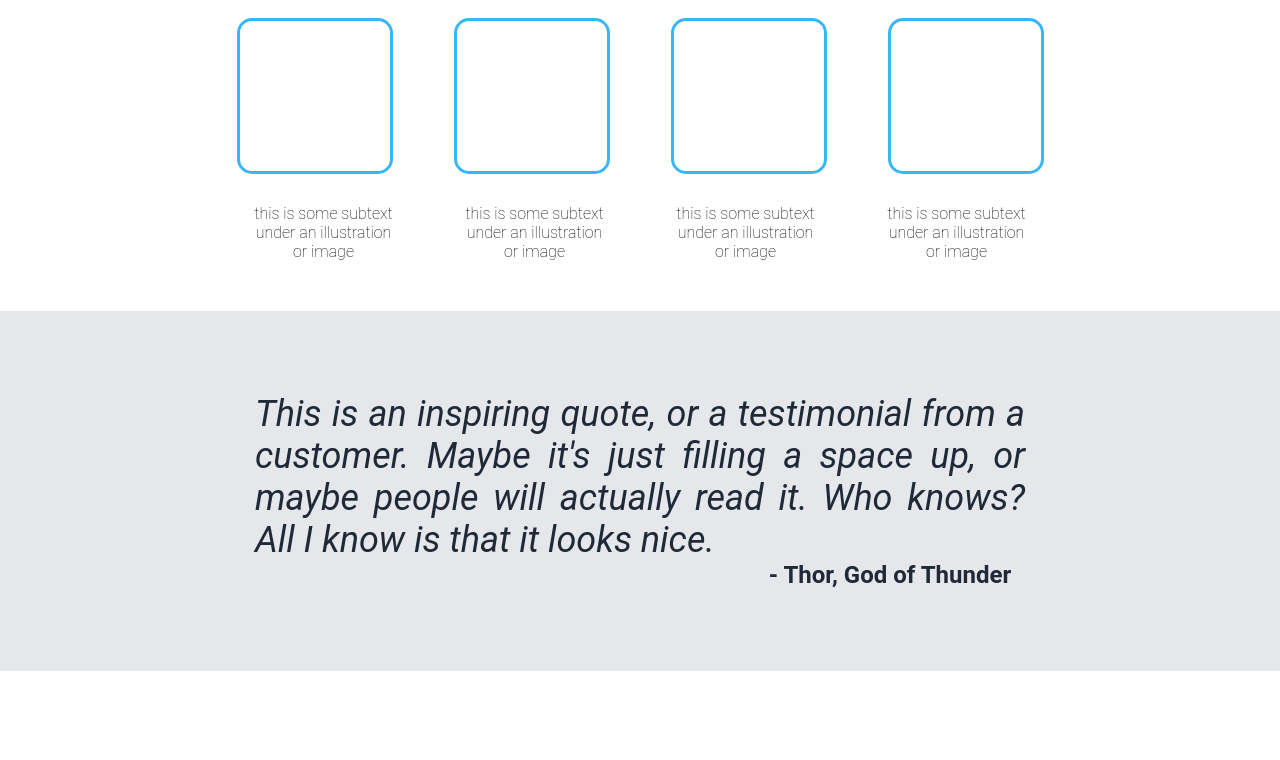
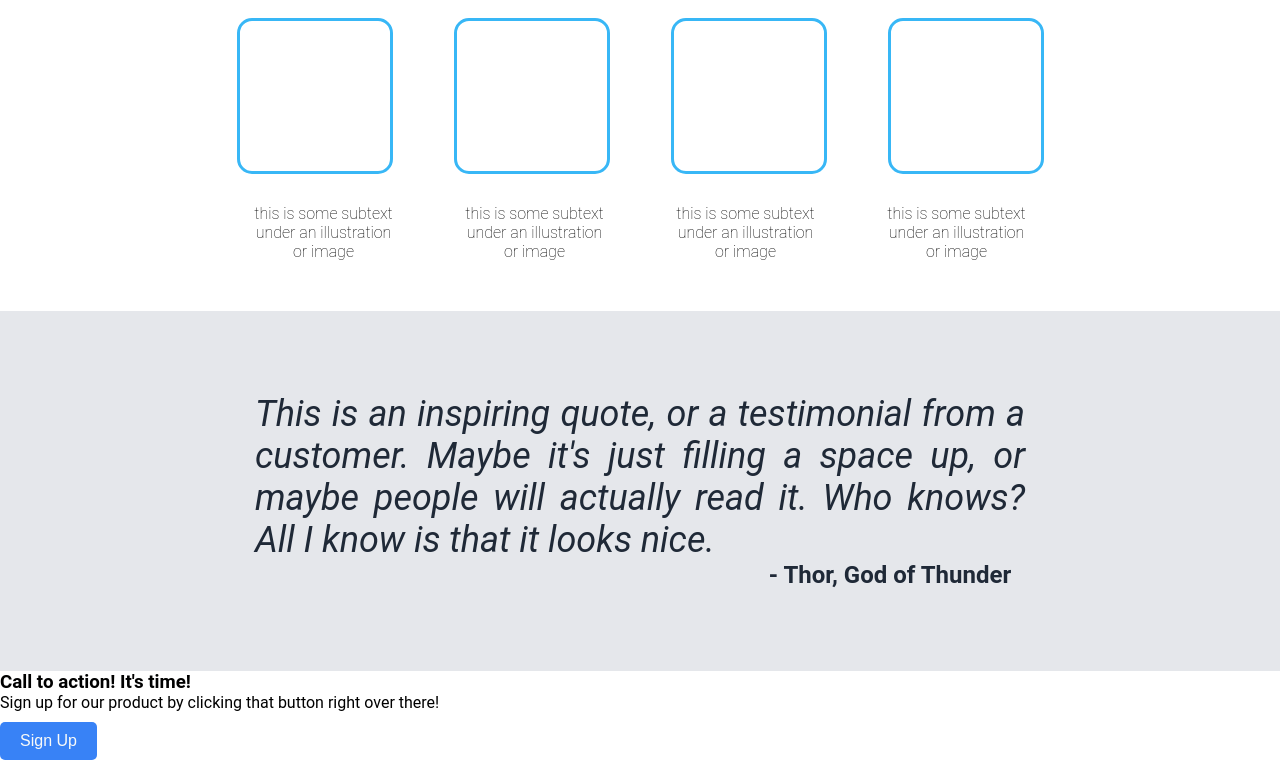
Before and after one commit to Flormens/Landing-Page, a plain HTML site: page index.html in a window 1280 px wide. Shown: the part 512-1272 px from the top of the page. Before the commit the page ends 1183 px from the top, so only its background shows below. Drawn offline with Linux system fonts and the light colour scheme.

Commit message:
added the call to action section

```diff
--- a/index.html
+++ b/index.html
@@ -80,5 +80,19 @@
         </div>
     </div>
 </section>
+
+<!--Call to Action Section-->
+<section>
+    <div class="call-to-action">
+        <div class="action-container">
+            <h3 class="action-heading">Call to action! It's time!</h3>
+            <p class="action-info">
+                Sign up for our product by clicking that button right over there!</p>
+        </div>
+        <div class="signup-container">
+            <button class="signup" type="button">Sign Up</button>
+        </div>
+    </div>
+</section>
 </body>
 </html>
```
